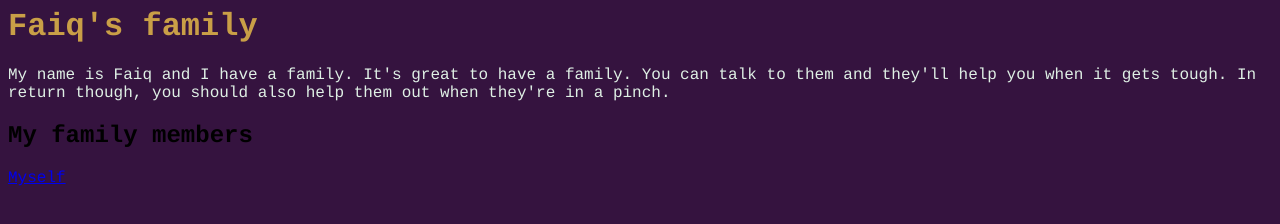
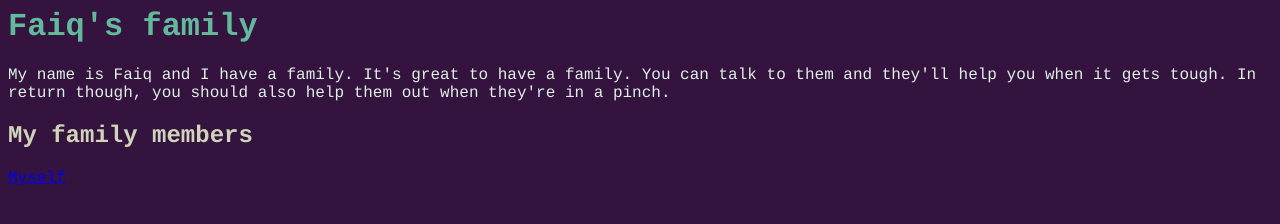
Before and after one commit to faiq57/rocket-slide, a plain HTML site: page index.html in a window 1280 px wide. Drawn offline with Linux system fonts and the light colour scheme.

Commit message:
Update styles.css

```diff
--- a/styles.css
+++ b/styles.css
@@ -5,8 +5,11 @@ body {
   background-color: #35133F;
 }
 h1 {
-  color: #C99F47;
+  color: #63B99B;
 }
 p {
   color: #DFF0E5;
 }
+h2 {
+  color: #D0D5B9;
+}
```
